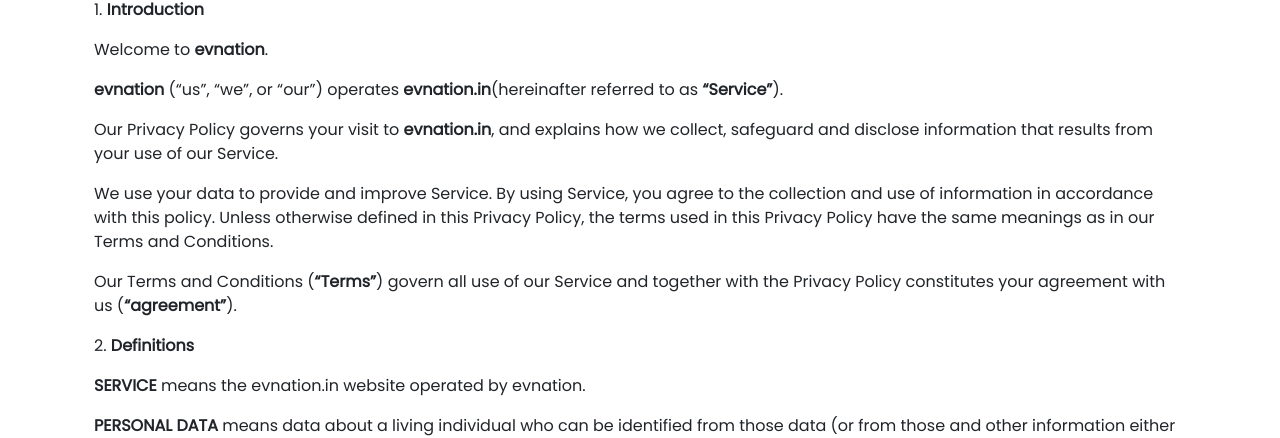
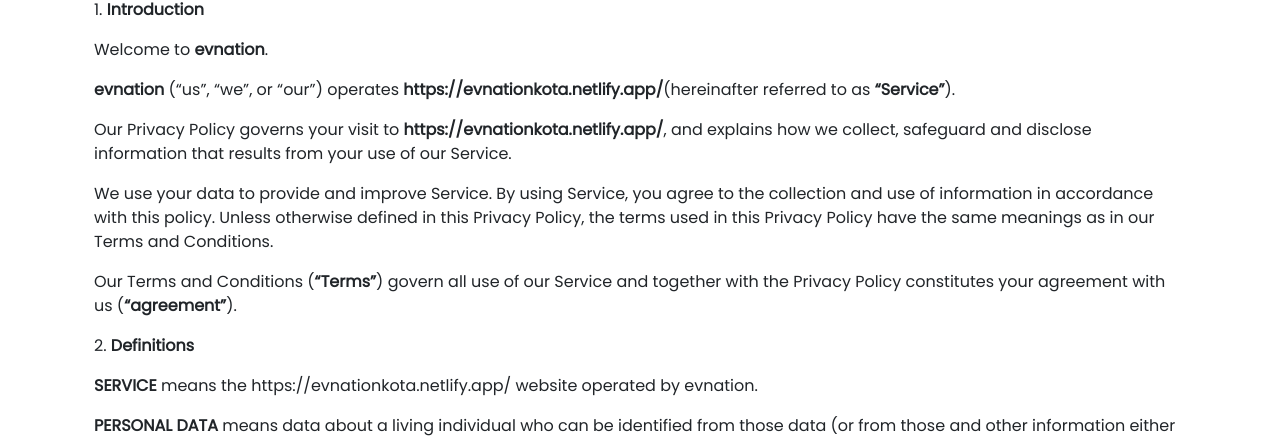
Before and after one commit to ravipatelev/evnation, a React (Vite) app: page /privacy-policy in a window 1280 px wide. Shown: the part 220-658 px from the top of the page. Built offline with nearby package versions, Linux system fonts and the light colour scheme.

Commit message:
vite: vite version update footer and site name corrections

```diff
--- a/package.json
+++ b/package.json
@@ -1,7 +1,7 @@
 {
   "name": "evnation",
   "private": true,
-  "version": "0.0.3",
+  "version": "0.0.4",
   "type": "module",
   "scripts": {
     "dev": "vite --port 3015",
@@ -24,6 +24,6 @@
     "eslint-plugin-react": "^7.33.2",
     "eslint-plugin-react-hooks": "^4.6.0",
     "eslint-plugin-react-refresh": "^0.4.5",
-    "vite": "^5.0.8"
+    "vite": "^5.4.9"
   }
 }
--- a/src/components/Footer/Footer.jsx
+++ b/src/components/Footer/Footer.jsx
@@ -1,4 +1,4 @@
-import React, { useState, useEffect } from "react";
+import React, { useEffect, useState } from "react";
 import { Link } from "react-router-dom";
 import ModelsData from "../../Constants/ModelsData";
 import S3_IMAGES from "../../Constants/S3Images";
@@ -241,7 +241,7 @@
             </div>
           </div>
           <p className="text-center text-secondary mt-3">
-            Copyrights &copy; {currentYear} All Rights Reserved by evnation.in
+            Copyrights &copy; {currentYear} All Rights Reserved by evnation
           </p>
         </footer>
       </div>
--- a/src/components/PrivacyPolicy/PrivacyPolicy.jsx
+++ b/src/components/PrivacyPolicy/PrivacyPolicy.jsx
@@ -1,4 +1,4 @@
-import React, { useContext } from "react";
+import React from "react";
 import withLayout from "../../withLayout";
 
 const PrivacyPolicy = () => {
@@ -16,13 +16,15 @@
         Welcome to <b> evnation</b>.
       </p>
       <p>
-        <b>evnation</b> (“us”, “we”, or “our”) operates <b>evnation.in</b>
+        <b>evnation</b> (“us”, “we”, or “our”) operates{" "}
+        <b>https://evnationkota.netlify.app/</b>
         (hereinafter referred to as <b>“Service”</b>).
       </p>
       <p>
-        Our Privacy Policy governs your visit to <b>evnation.in</b>, and
-        explains how we collect, safeguard and disclose information that results
-        from your use of our Service.
+        Our Privacy Policy governs your visit to{" "}
+        <b>https://evnationkota.netlify.app/</b>, and explains how we collect,
+        safeguard and disclose information that results from your use of our
+        Service.
       </p>
       <p>
         We use your data to provide and improve Service. By using Service, you
@@ -40,7 +42,8 @@
         2. <b>Definitions</b>
       </p>
       <p>
-        <b>SERVICE</b> means the evnation.in website operated by evnation.
+        <b>SERVICE</b> means the https://evnationkota.netlify.app/ website
+        operated by evnation.
       </p>
       <p>
         <b>PERSONAL DATA</b> means data about a living individual who can be
--- a/src/components/TnC/TnC.jsx
+++ b/src/components/TnC/TnC.jsx
@@ -1,4 +1,4 @@
-import React, { useContext } from "react";
+import React from "react";
 import withLayout from "../../withLayout";
 
 const TnC = () => {
@@ -76,7 +76,7 @@
         <li className="text-start">
           <p>
             <strong>Website</strong> refers to EVnation, accessible from
-            <b> evnation.in</b>
+            <b> https://evnationkota.netlify.app/ </b>
           </p>
         </li>
         <li className="text-start">
```
Also changed, not shown: 1 other file (tests, documents, lock files or other folders).
